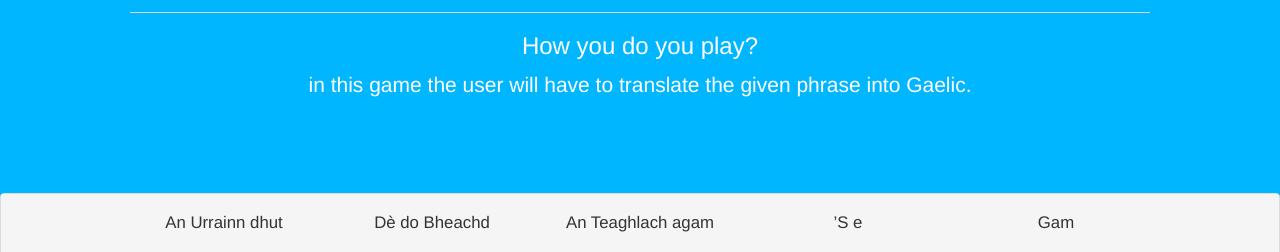
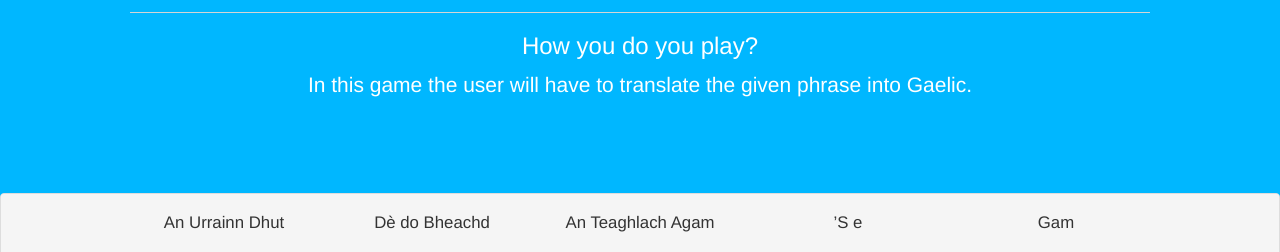
Before and after one commit to frankschmidt902/GaelicJeopardy, a plain HTML site: page index.html in a window 1280 px wide. Shown: the part 185-437 px from the top of the page. Drawn offline with nearby package versions, Linux system fonts and the light colour scheme.

Commit message:
grammer
fix my grammar

```diff
--- a/board.json
+++ b/board.json
@@ -1,6 +1,6 @@
 [
   {
-    "name": "An Urrainn dhut",
+    "name": "An Urrainn Dhut",
     "questions": [
       {
         "value": 100,
@@ -231,7 +231,7 @@
     ]
   },
   {
-    "name": "An Teaghlach agam",
+    "name": "An Teaghlach Agam",
     "questions": [
       {
         "value": 100,
--- a/index.html
+++ b/index.html
@@ -14,7 +14,7 @@
             <p>This is a great study tool or play to relax! </p>
             <hr>
             <h3>How you do you play?</h3>
-            <p>in this game the user will have to translate the given phrase into Gaelic.</p>
+            <p>In this game the user will have to translate the given phrase into Gaelic.</p>
         </div>
     </div>
     <div class="panel panel-default">
```
